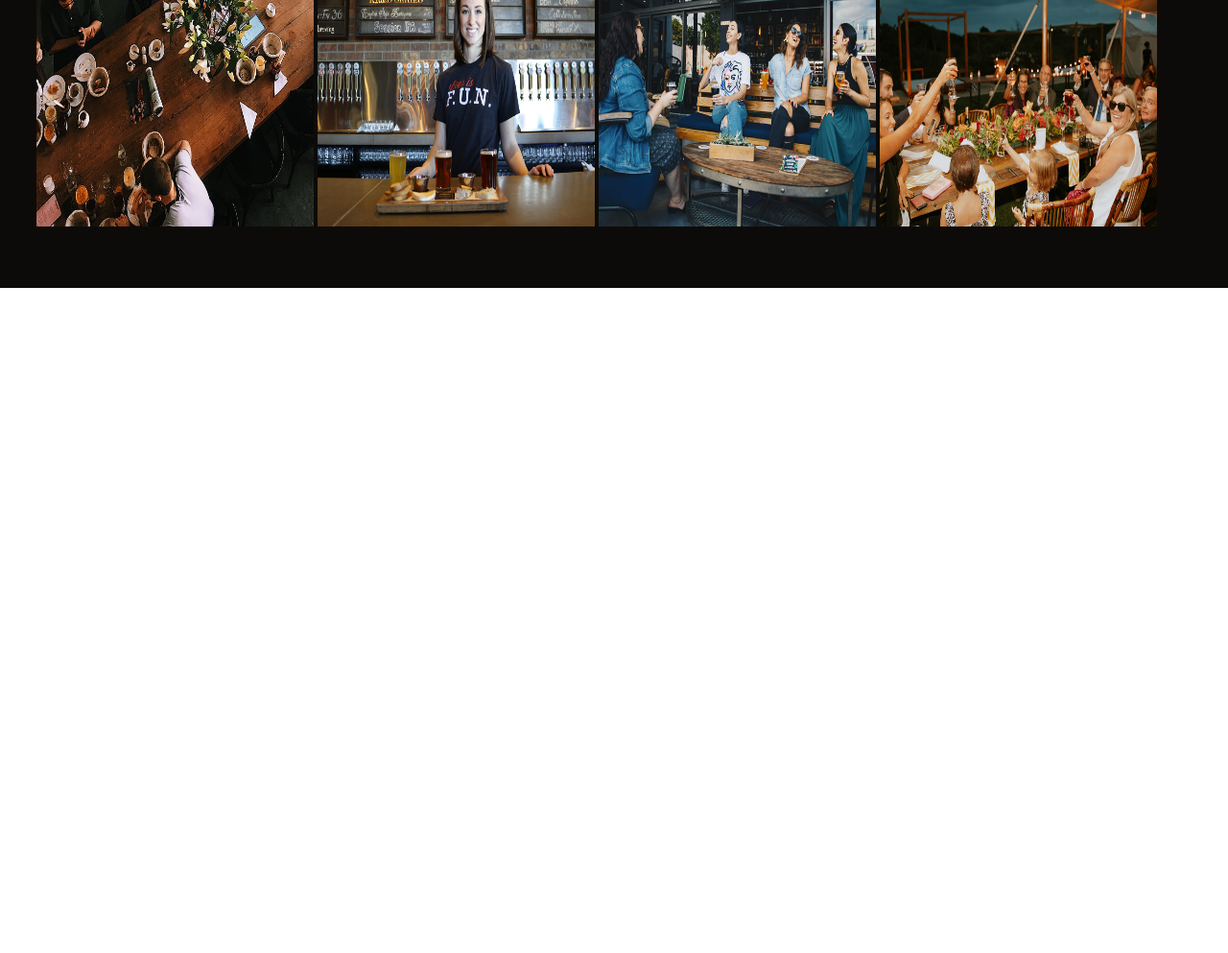
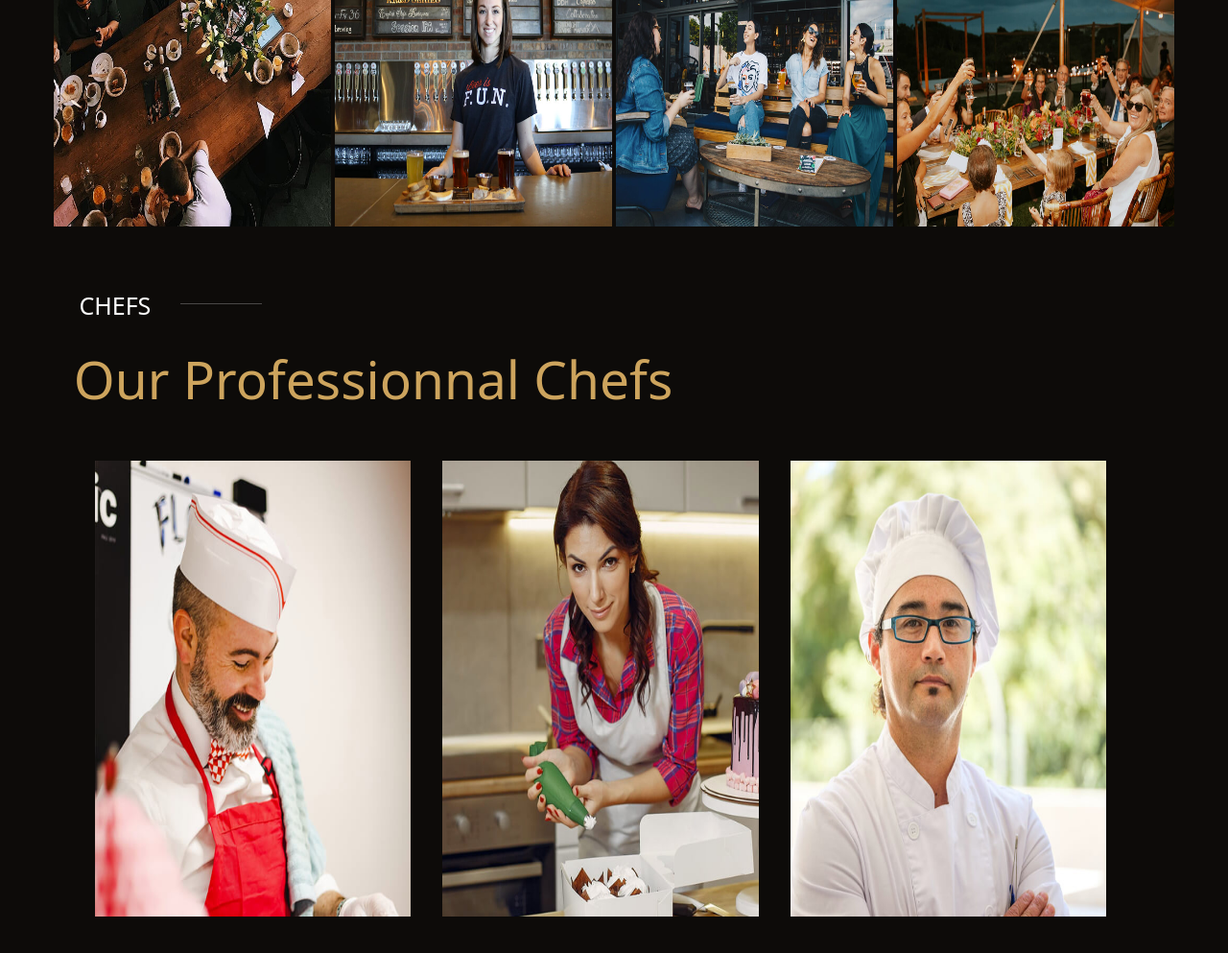
Before and after one commit to KadirDolek/CBienBon-KD, a website: page index.html in a window 1280 px wide. Shown: the part 6144-7137 px from the top of the page at 96% size. Before the commit the page ends 6444 px from the top, so only its background shows below. Drawn offline with nearby package versions, Linux system fonts and the light colour scheme.

Commit message:
ajout photo section chef

```diff
--- a/index.html
+++ b/index.html
@@ -17,7 +17,7 @@
                 <a href="#Menu">Menu</a>
                 <a href="#Event">Events</a>
                 <a href="#Gallery">Gallery</a>
-                <a href="">Chefs</a>
+                <a href="#Chef">Chefs</a>
                 <a href="">Contact</a>
             </div>
             <button class="navbarText1">BOOK A TABLE</button>
@@ -134,7 +134,7 @@
     <section class="section5">
         <div id="grandDiv5">
             <div id="divReservation">
-                <p id="p1Reservation">Reservation <hr> </p>
+                <p id="p1Reservation">RESERVATION<hr> </p>
             </div>
                 <p id="p2Reservation">Book a Table</p>
         </div>
@@ -199,6 +199,22 @@
             </div>
         </div>
     </section>
+    <section id="Chef" class="section7">
+        <div class="divSection7">
+            <div class="TextSection7">
+                <p class="p1Section7">CHEFS<hr> </p>
+            </div>
+            <div>
+                <p class="p2Section7">Our Professionnal Chefs</p>
+            </div>
+        </div>
+        <div class="ImgSection7">
+            <img id="imgS7" src="./public/assets/img/chefs/chefs-1.jpg" alt="">
+            <img id="imgS7" src="./public/assets/img/chefs/chefs-2.jpg" alt="">
+            <img id="imgS7" src="./public/assets/img/chefs/chefs-3.jpg" alt="">
+        </div>
+    </section>
+
     <script src="./node_modules/bootstrap/dist/js/bootstrap.bundle.min.js"></script>
 </body>
 </html>
--- a/src/sass/partials/_style.sass
+++ b/src/sass/partials/_style.sass
@@ -195,7 +195,6 @@ header
         height: 13%
         border-right: solid 5px rgb(205, 164, 93)
 
-
 .section2
   background-color: rgb(13, 11, 9)
   height: auto
@@ -266,7 +265,6 @@ header
       font-size: 29.5px
       font-weight: 100
 
-
 .section3
   height: 900px
   background-color: rgb(26, 24, 20)
@@ -285,7 +283,6 @@ header
       color: rgb(172, 162, 162)
       width: 7.5%
       opacity: 60%
-
 
 .section4
   position: relative
@@ -352,7 +349,6 @@ header
       p
         color: white
         font-size: 25px
-
 
 .section5
   height: auto
@@ -444,6 +440,7 @@ header
   #divImg
     width: 100%
     height: 620px
+    margin-left: 1.5%
     #div1Img
       height: 50%
       transition: transform 0.3s ease
@@ -462,3 +459,38 @@ header
         transition: transform 0.3s ease
       #imgGallery:hover
         transform: scale(1.05) !important
+
+.section7
+  height: auto
+  background-color: rgb(13, 11, 9)
+  padding-left: 6%
+  padding-right: 6%
+  padding-bottom: 10%
+  .divSection7
+    display: flex
+    flex-direction: column
+    .TextSection7
+      display: flex
+      .p1Section7
+        color: white
+        font-size: 25px
+        padding-left: 0.5%
+      hr
+        color: white
+        width: 7.5%
+        opacity: 25%
+        margin-left: 2.75%
+    .p2Section7
+      color: rgb(205, 164, 93)
+      font-size: 55px
+  .ImgSection7
+    width: 97.5%
+    height: 475px
+    margin-bottom: 0
+    display: flex
+    justify-content: center
+    gap: 3%
+    margin-top: 2.5%
+    #imgS7
+      width: 30%
+      height: 100%
```
Also changed, not shown: public/styles/style.css, 1 other file.
